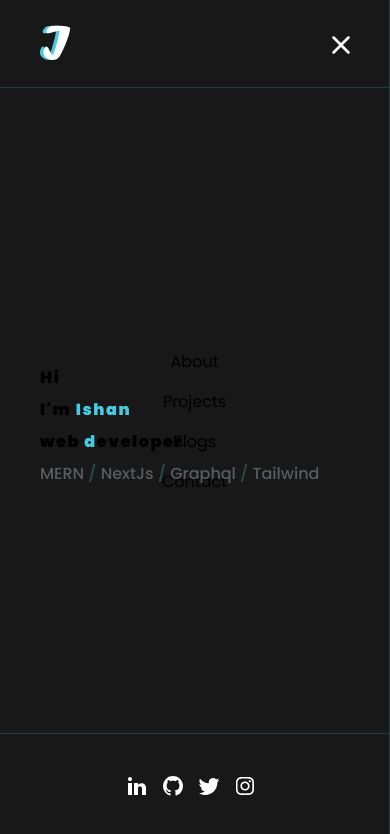
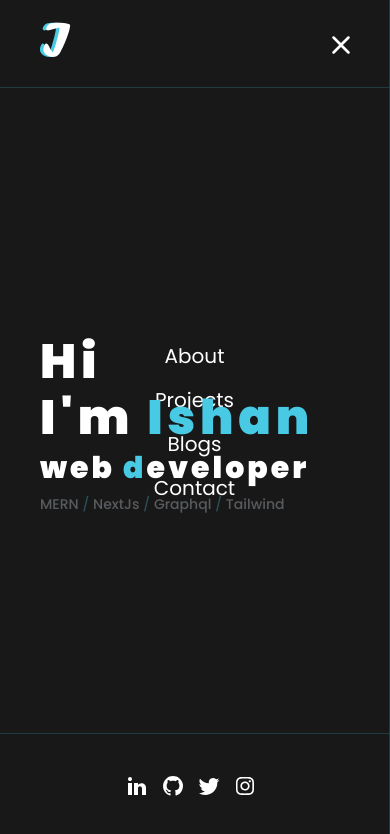
Before and after one commit to tanishkkkk/portfolio-1, a Next.js app: page / in a window 390 px wide. Shown: the top 834 px of the page. Built offline with nearby package versions, Linux system fonts and the light colour scheme.

Commit message:
fix: breakpoints

```diff
--- a/components/About/About.js
+++ b/components/About/About.js
@@ -11,7 +11,7 @@ export const About = () => {
 
 
     return (
-        <div className={`${slide} bg-gray-950 w-full h-full`}>
+        <div className={`${slide} w-full h-full`}>
 
         </div>
     )
--- a/components/Home/Home.js
+++ b/components/Home/Home.js
@@ -13,7 +13,7 @@ export const Home = () => {
     }
     return (
         <>
-            <div className={`${slide} index-high h-full pl-10 flex items-start  flex-col justify-center text-white font-poppins font-black text-5xl md:pl-60 md:text-8xlm`}>
+            <div className={`${slide} index-high h-full pl-10 flex items-start  flex-col justify-center text-white-50 font-poppins font-black text-5xl md:pl-60 md:text-8xl`}>
                 <h1 className="index-high tracking-widest pt-2"><span className="text-aqua-600" ></span>Hi</h1>
                 <h1 className="index-high tracking-widest pt-2">I&apos;m <span className="text-aqua-600">Ishan</span></h1>
                 <h1 className="index-high tracking-widest text-3xl md:text-7xl pt-2">web <span className="text-aqua-600">d</span>eveloper</h1>
--- a/components/Nav.js
+++ b/components/Nav.js
@@ -60,10 +60,10 @@ export const Nav = () => {
             {/* Mobile Nav */}
             <nav className={` z-10 nav ${mobileNav} mobile-nav animate border-right bg-gray-950 w-48 h-full fixed top-0 left-0 flex flex-col justify-center items-end gap-y-4 `}>
                 <div className="w-40 absolute top-2 link mobile"><span className="logo"><Image src={Logo} /></span><span onClick={() => navAction('animate-out')} className="icon"><Image src={Close} /></span></div>
-                <a onClick={() => onClickHandler('about', 0)} className={`link text-white font-poppins text-xl w-full text-right pr-10`}>About</a>
-                <a onClick={() => onClickHandler('projects', 0)} className={`link text-white font-poppins text-xl w-full text-right pr-10`}>Projects</a>
-                <a onClick={() => onClickHandler('blogs', 0)} className={`link text-white font-poppins text-xl w-full text-right pr-10`}>Blogs</a>
-                <a onClick={() => onClickHandler('contact', 0)} className={`link text-white font-poppins text-xl w-full text-right pr-10`}>Contact</a>
+                <a onClick={() => onClickHandler('about', 0)} className={`link text-white-50 font-poppins text-xl w-full text-right pr-10`}>About</a>
+                <a onClick={() => onClickHandler('projects', 0)} className={`link text-white-50 font-poppins text-xl w-full text-right pr-10`}>Projects</a>
+                <a onClick={() => onClickHandler('blogs', 0)} className={`link text-white-50 font-poppins text-xl w-full text-right pr-10`}>Blogs</a>
+                <a onClick={() => onClickHandler('contact', 0)} className={`link text-white-50 font-poppins text-xl w-full text-right pr-10`}>Contact</a>
                 <div className="socials absolute bottom-0 pt-10 pb-10 flex gap-x-1 w-full justify-center">
                     <span className="mr-2"><Link href="" ><Image alt="" src={LinkedIn} /></Link></span>
                     <span className="mr-2"><Link href=""><Image alt="" src={Github} /></Link></span>
--- a/styles/globals.css
+++ b/styles/globals.css
@@ -118,6 +118,7 @@ body{
         width:7rem;
         position: absolute;
         left:0rem;
+        top:-0.6rem
     }
     .icon img{
         width:2rem !important;
--- a/tailwind.config.js
+++ b/tailwind.config.js
@@ -1,8 +1,6 @@
-
 module.exports = {
-    mode: 'jit',
   purge: ['./pages/**/*.{js,ts,jsx,tsx}', './components/**/*.{js,ts,jsx,tsx}'],
-    darkMode: 'class', // or 'media' or 'class'
+  darkMode: false, // or 'media' or 'class'
   theme: {
     colors: {
         aqua: {
@@ -17,10 +15,7 @@ module.exports = {
             50: '#FFFFFF',
         }
     },
-        fontSize:{
-            '7xl': '10rem',
-            '8xlm': '20rem'
-        },
+
     fontFamily: {
         poppins: ['Poppins', 'sans-serif']
     },
@@ -36,15 +31,9 @@ module.exports = {
     boxShadow:{
         btn:'-1px -1px 0px rgba(89, 92, 95, 0.25), 6px 10px 5px rgba(24, 24, 24, 0.25), 1px 1px 4px rgba(89, 92, 95, 0.2)'
     },
-        screens: {
-            'mb': {'max': '768px'},
-            'dt': {'min': '768px'},
-        }
 },
-
   variants: {
-        extend: {}
+    extend: {},
   },
   plugins: [],
-    separator: '_'
-};
+}
```
Lines whose indentation alone changed are shown as unchanged.
